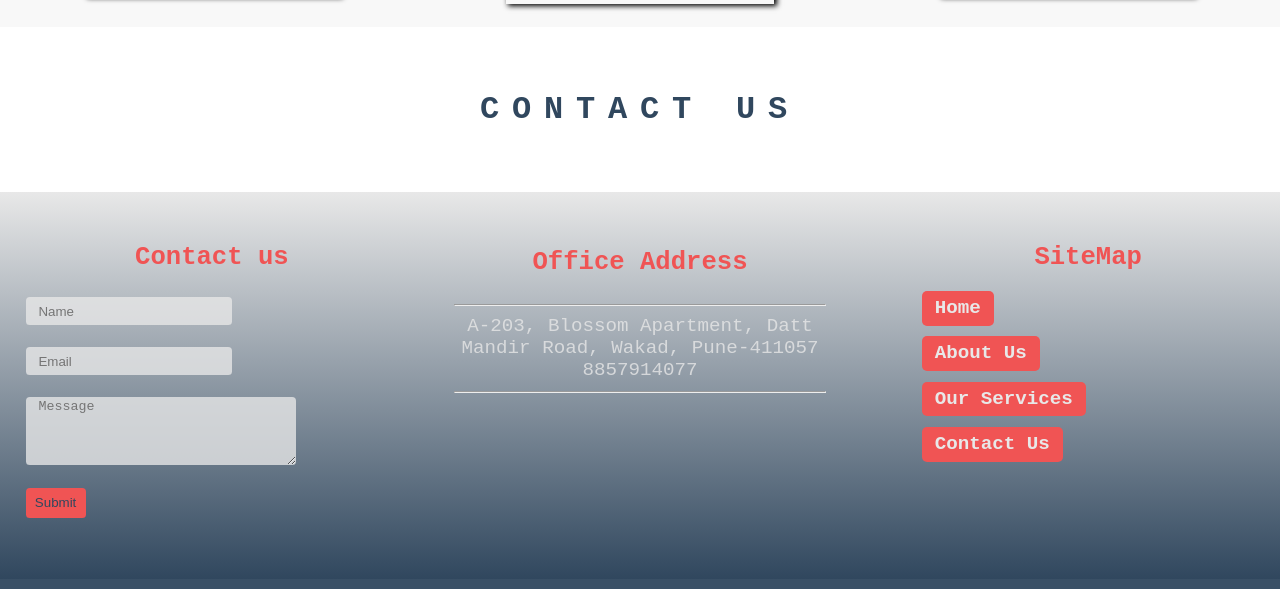
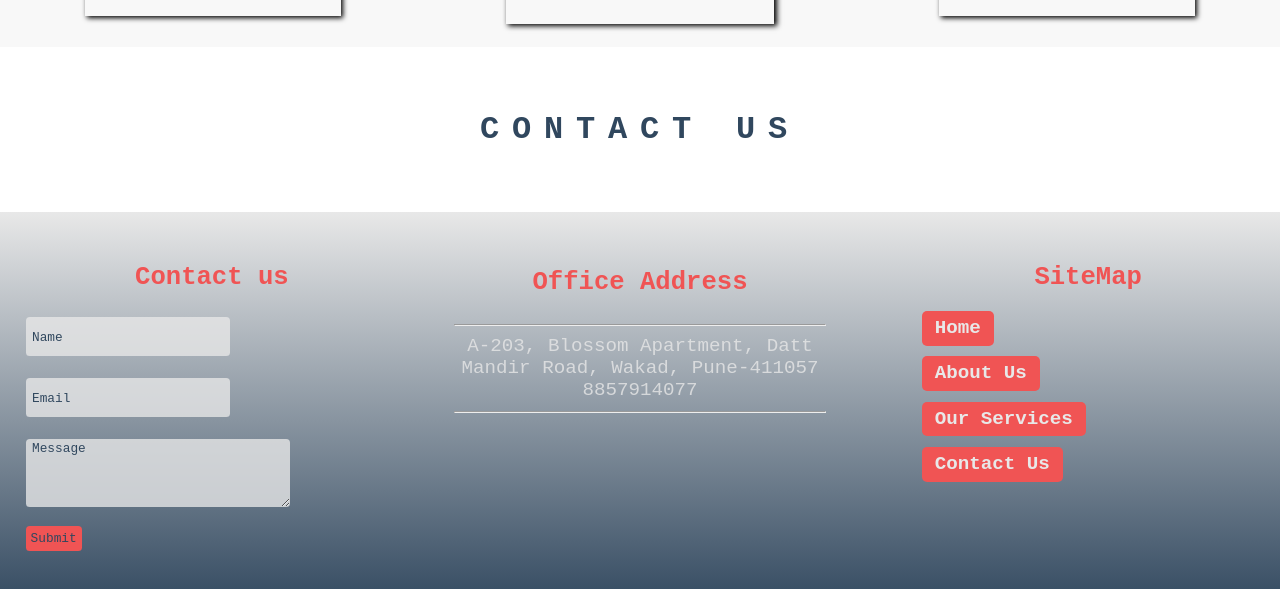
Before and after one commit to AnantDargude/WebDevProject_1, a plain HTML site: page index.html in a window 1280 px wide. Shown: the part 1220-1809 px from the top of the page. Drawn offline with nearby package versions, Linux system fonts and the light colour scheme.

Commit message:
Version 3.0.2

```diff
--- a/logincss.css
+++ b/logincss.css
@@ -24,17 +24,15 @@ body{
     width: 50%;
 }
 .header .lgbtn{
-    position: relative;
     float: right;
     width:max-content;
     margin: 3%;
     background-color: #f05454;
     color: #30475e;
     text-align: center;
-    padding: 0.5vw ;
-    font-size: 2vw;
+    padding: 1vw ;
+    font-size: 1vw;
     font-weight: bolder;
-    position: relative;
     border-radius: 0.5vw;
 }
 
@@ -64,6 +62,9 @@ body{
     padding-left: 2vw;
     outline: none;
     background-color: #e8e8e888;
+}
+.header .lgbtn .loginpg input::placeholder{
+    font-size: 1vw;
 }
 .header .lgbtn .loginpg .ipb{
     width: 40%;
@@ -109,7 +110,7 @@ body{
     font-weight: bolder;
     color:#30475e;
     display: block;
-    padding: 10px 20px;
+    padding: 20px;
 }
 .navbar li a:hover{
     color: #e8e8e8;
@@ -158,7 +159,7 @@ body{
     z-index: 1;
     position: fixed;
     right:2%;
-    bottom:2%;
+    bottom:10%;
     width:3vw;
     height: 3vw;
     background-color: #f05454;
@@ -230,20 +231,27 @@ body{
     width: 15vw;
     margin-bottom: 2%;
     height: 2vw;
-    padding-left: 1vw;
+    padding: 0.5vw;
     border: none;
     border-radius: 0.3vw;
     background-color: #e8e8e8c7;
+    font-size: 1vw;
+}
+.contactme .inputcontainer input::placeholder, textarea::placeholder{
+    color: #30475e;
+    font-family: monospace;
+    font-size: 1vw;
 }
 .contactme .inputcontainer input:focus{
     outline:none;
 }
 .contactme .inputcontainer textarea{
-    display:block;
-    margin-bottom: 2%;
+    float: left;
+    font-size: 1vw;
+    margin-bottom: 5%;
     width: 20vw;
     height: 5vw;
-    padding-left: 1vw;
+    padding-left: 0.5vw;
     border: none;
     border-radius: 0.3vw;
     background-color: #e8e8e8c7;
@@ -252,14 +260,16 @@ body{
     outline:none;
 }
 .contactme .inputcontainer input[type="button"]{
-    width: 60px;
-    height: 30px;
+    clear: both;
+    font-size: 1vw;
+    width: max-content;
+    height: max-content;
     color: #30475e;
     background-color: #f05454;
-    padding: 0;
+    padding: 5px;
+    font-family: monospace;
 }
 .contactme .myaddr{
-    padding:5%;
     text-align: center;
     padding: 30px;
     font-size: 1.5vw;
```
Also changed, not shown: colors.txt, index.html (line endings or trailing spaces).
